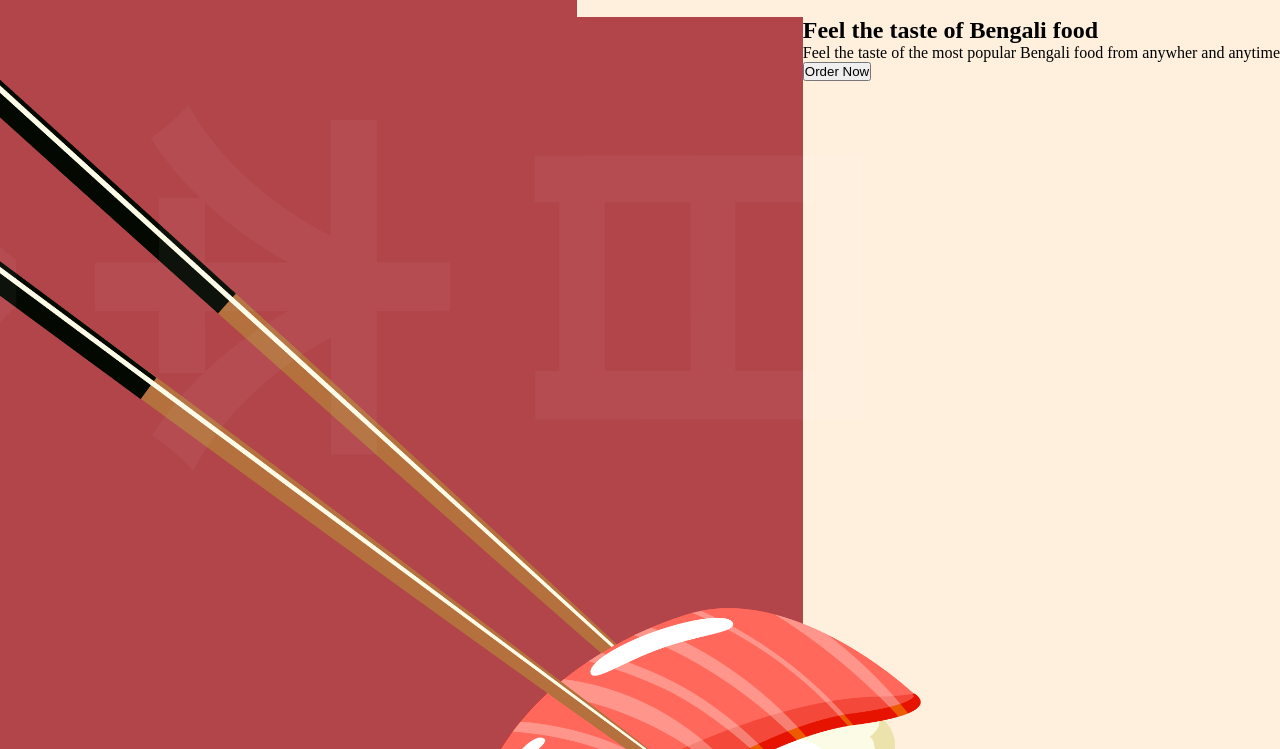
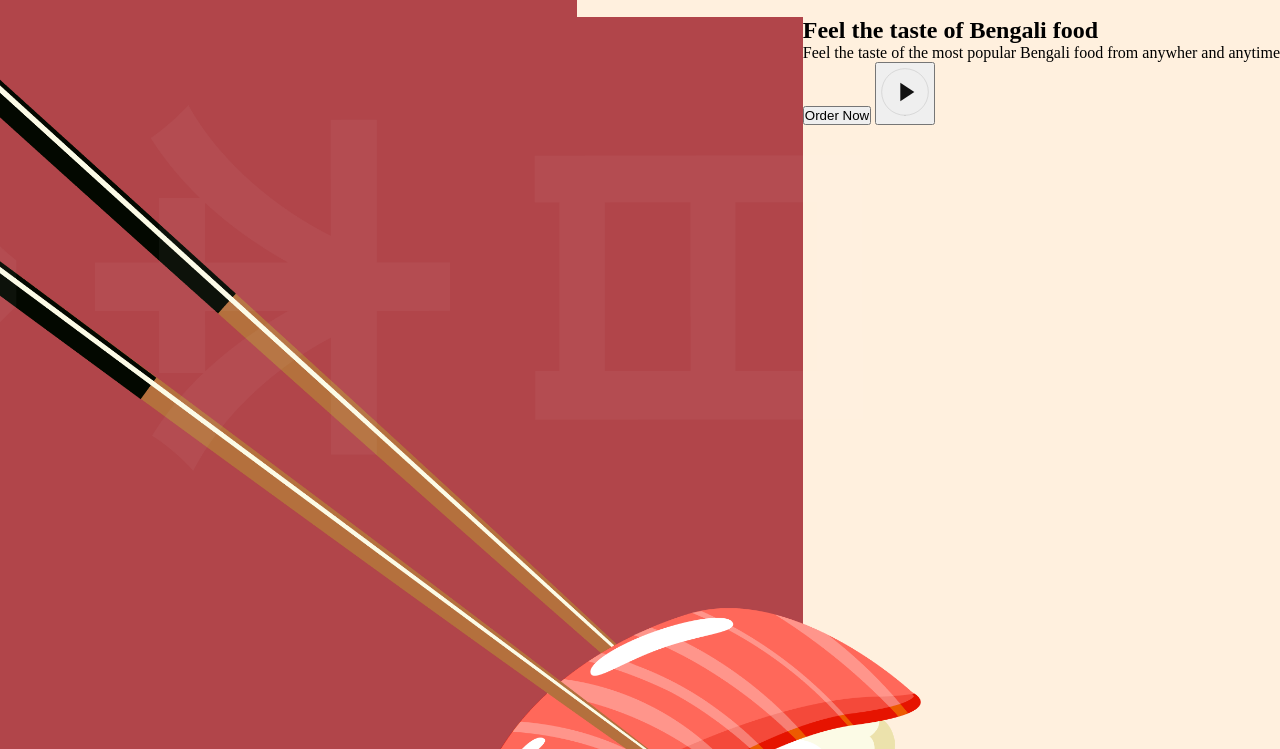
Before and after one commit to Md-Nur/restaurant, a website built with Vite: page index.html in a window 1280 px wide. Shown: the part 51-800 px from the top of the page. Built offline with nearby package versions, Linux system fonts and the light colour scheme.

Commit message:
done all before bem styling methode

```diff
--- a/index.html
+++ b/index.html
@@ -62,6 +62,9 @@
           <button class="hero-content__order-button">
             Order Now
           </button>
+          <button class="hero-content__play-button">
+            <img src="assets/play-circle.svg" alt="play">
+          </button>
         </div>
       </div>
     </div>
```
